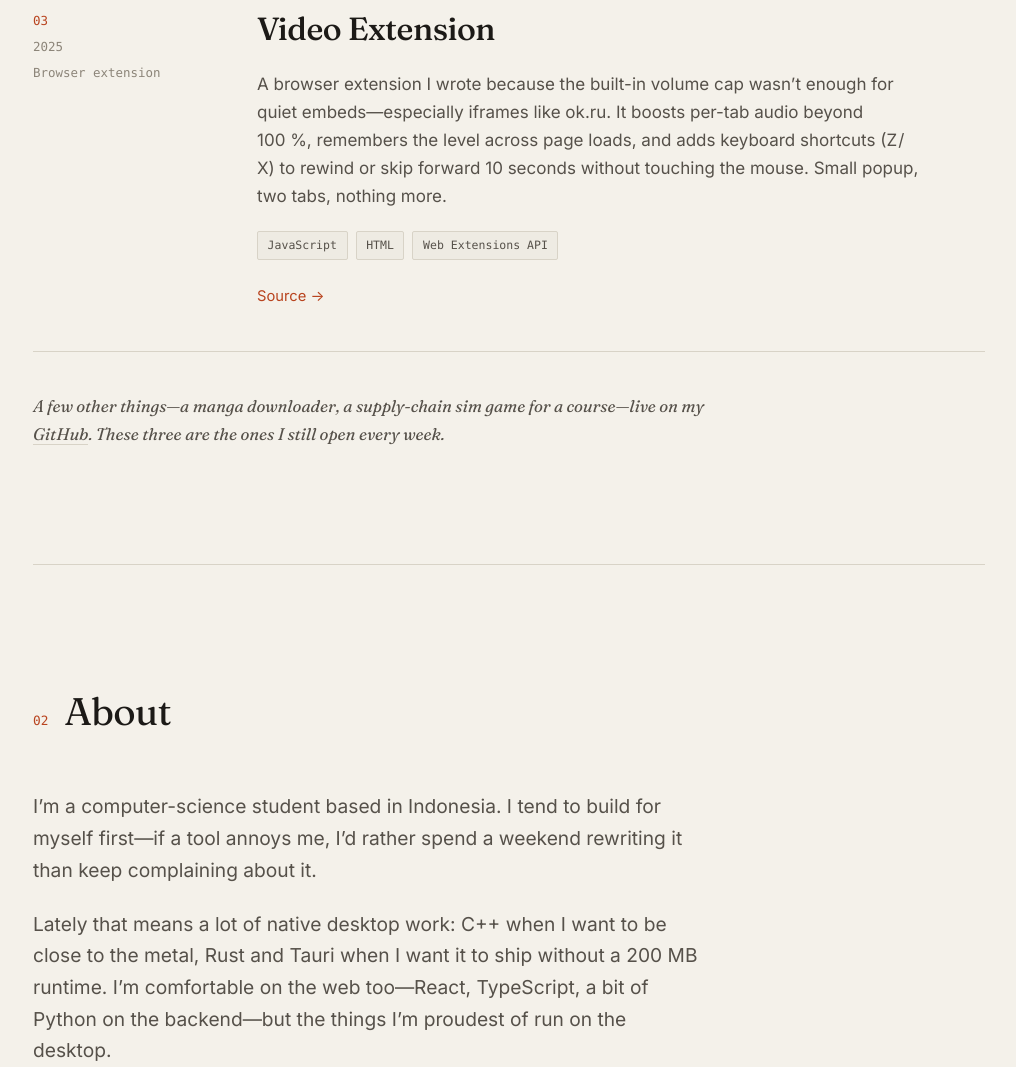
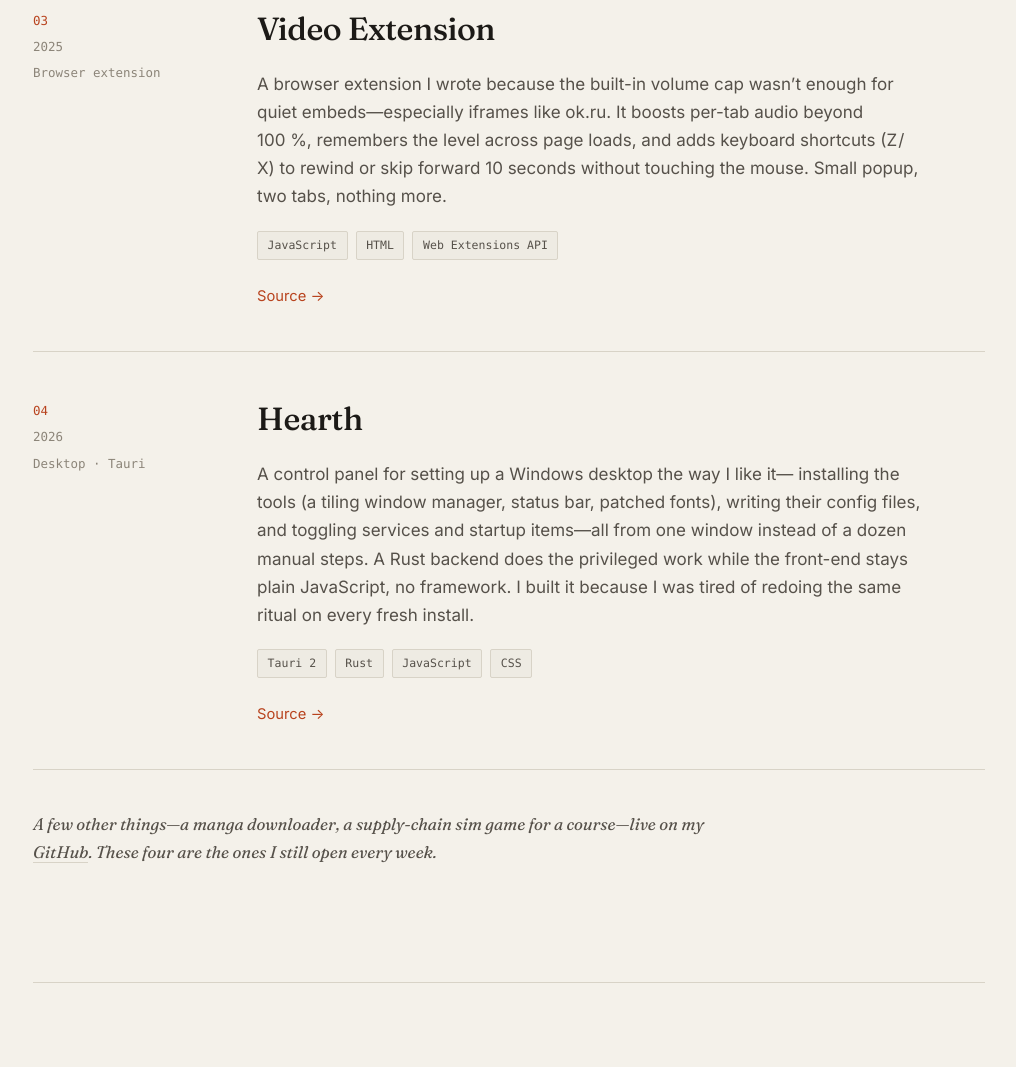
Before and after one commit to FrengkyS1/PortofolioWebsite, a plain HTML site: page index.html in a window 1280 px wide. Shown: the part 1884-2951 px from the top of the page, without its empty margins (131-1147 px from the left). Drawn offline with Linux system fonts and the light colour scheme.

Commit message:
Add Hearth project to portfolio

```diff
--- a/index.html
+++ b/index.html
@@ -131,12 +131,40 @@
                         </p>
                     </div>
                 </li>
+
+                <li class="project">
+                    <div class="project-meta">
+                        <span class="project-index">04</span>
+                        <span class="project-year">2026</span>
+                        <span class="project-kind">Desktop · Tauri</span>
+                    </div>
+                    <div class="project-body">
+                        <h3 class="project-title">Hearth</h3>
+                        <p class="project-text">
+                            A control panel for setting up a Windows desktop the way I like it&mdash;
+                            installing the tools (a tiling window manager, status bar, patched fonts),
+                            writing their config files, and toggling services and startup items&mdash;all
+                            from one window instead of a dozen manual steps. A Rust backend does the
+                            privileged work while the front-end stays plain JavaScript, no framework.
+                            I built it because I was tired of redoing the same ritual on every fresh install.
+                        </p>
+                        <ul class="stack">
+                            <li>Tauri 2</li>
+                            <li>Rust</li>
+                            <li>JavaScript</li>
+                            <li>CSS</li>
+                        </ul>
+                        <p class="project-links">
+                            <a href="https://github.com/FrengkyS1/hearth" target="_blank" rel="noopener">Source &rarr;</a>
+                        </p>
+                    </div>
+                </li>
             </ol>
 
             <p class="aside">
                 A few other things&mdash;a manga downloader, a supply-chain sim game for
                 a course&mdash;live on my <a href="https://github.com/FrengkyS1" target="_blank" rel="noopener">GitHub</a>.
-                These three are the ones I still open every week.
+                These four are the ones I still open every week.
             </p>
         </section>
 
```
